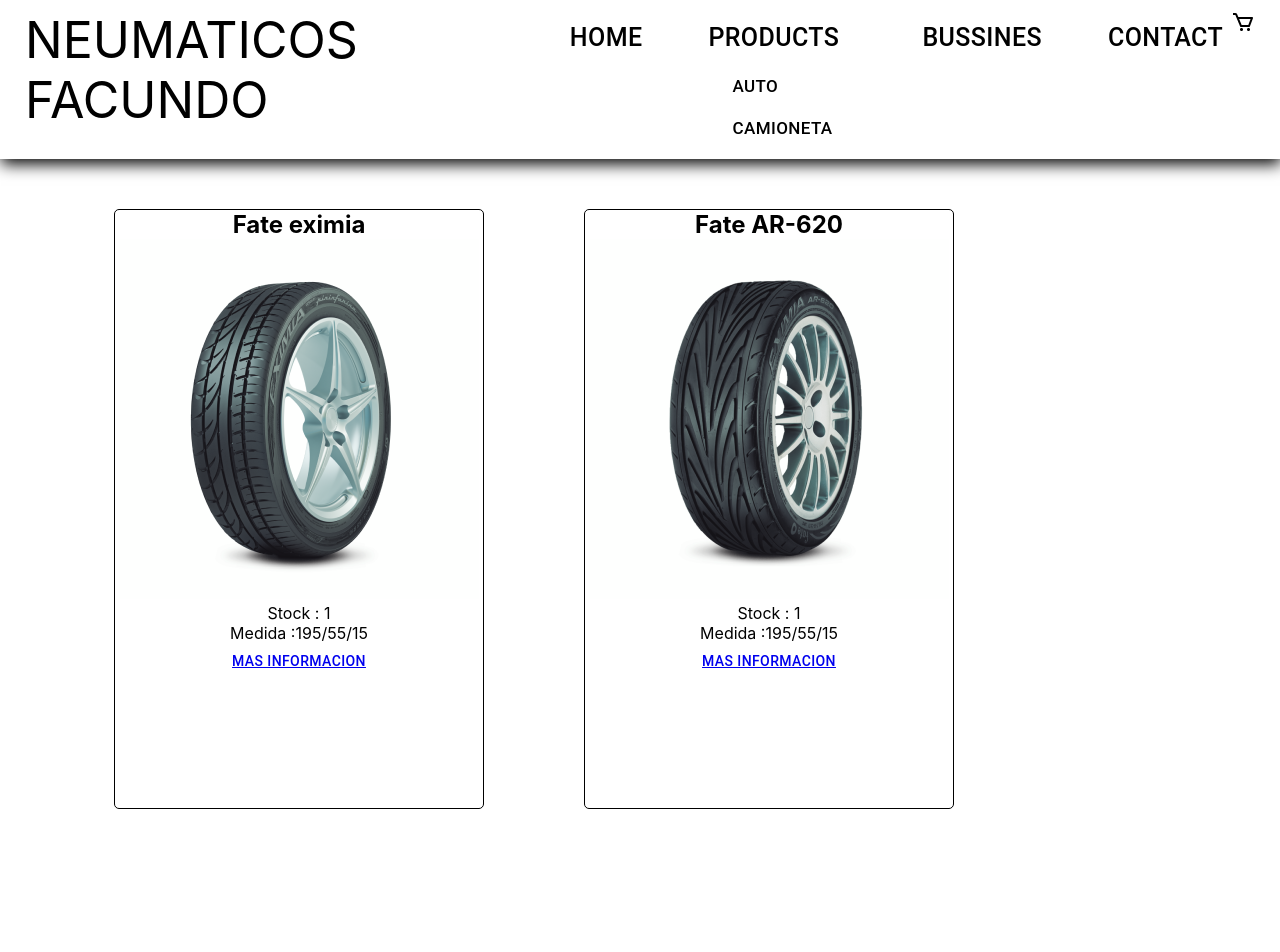
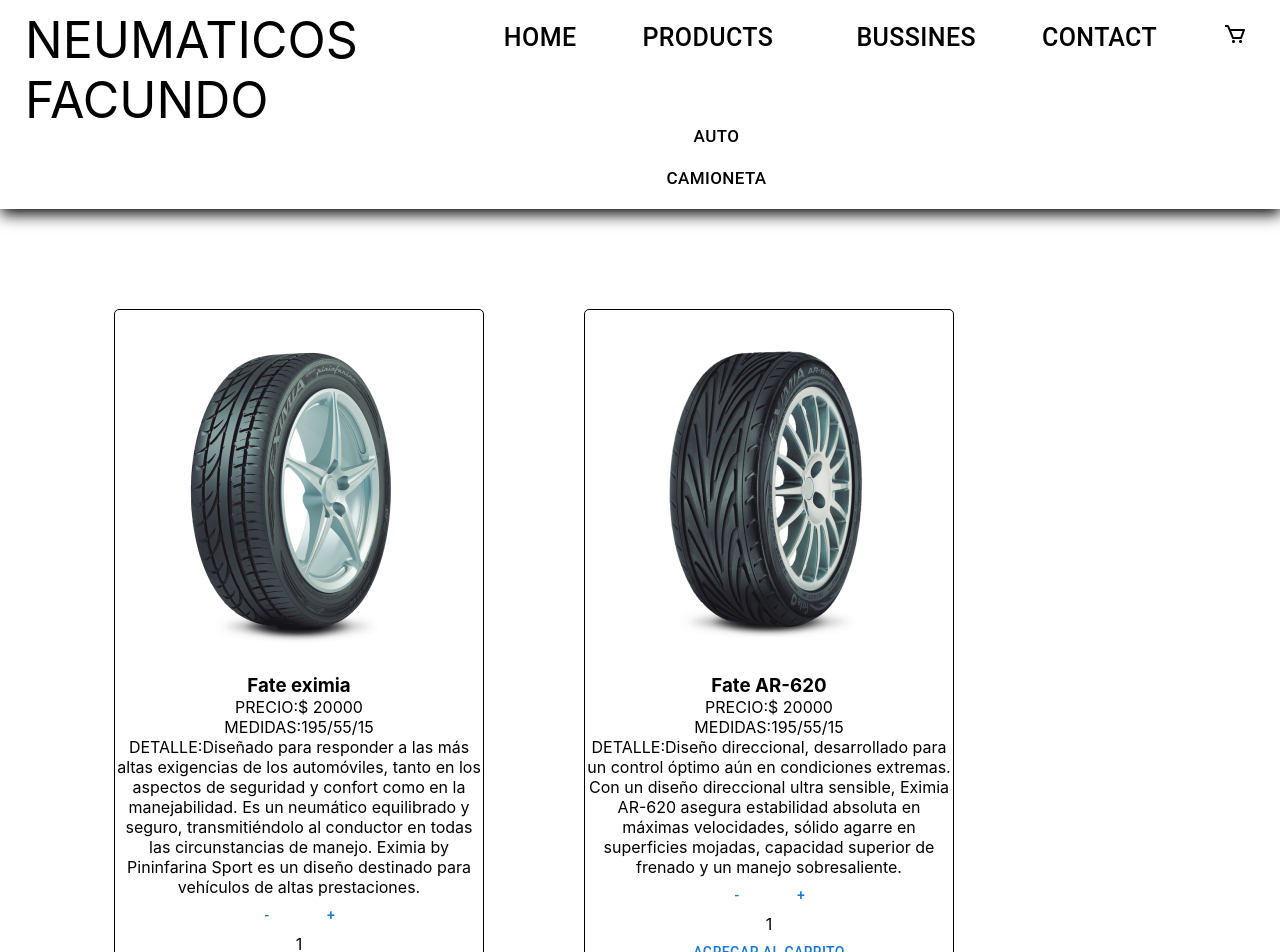
Before and after one commit to Agustin508/ProyectoReact-IvanGonzalez, a React (Create React App) app in the folder ecommerce-react/: page / in a window 1280 px wide. Shown: the top 952 px of the page. Before the commit the page ends 859 px from the top, so only its background shows below. Built offline with nearby package versions, Linux system fonts and the light colour scheme; the HTML template or start-up script is replaced by a standard one.

Commit message:
Tarea 8 realizada

```diff
--- a/ecommerce-react/src/App.js
+++ b/ecommerce-react/src/App.js
@@ -6,6 +6,7 @@
 import ContactPage from './pages/Contact'
 import ProductsPage from './pages/Products';
 import DetailPage from './pages/Detail';
+import CartWidgetPage from './pages/CartWidgetPage';
 
 function App() {
   return (
@@ -18,6 +19,7 @@
         <Route path='/Contacto' element={<ContactPage/>}/>
         <Route path='/Products' element={<ProductsPage/>}/>
         <Route path='/Detail/:id' element={<DetailPage/>}/>
+        <Route path='/Cart' element={<CartWidgetPage/>}/>
 
       </Routes>
       </BrowserRouter>
--- a/ecommerce-react/src/components/ItemCount/ItemCount.js
+++ b/ecommerce-react/src/components/ItemCount/ItemCount.js
@@ -1,7 +1,7 @@
-import React, {useState} from 'react';
+import React, {useState, useEffect} from 'react';
 import { Button } from '@mui/material';
 
-const ItemCount = ({stock}) => {
+const ItemCount = ({stock, onAdd}) => {
     const [count, setCount] = useState(1)
 
     const removeStock = () => {
@@ -10,18 +10,19 @@
         }
       }
 
-    const onAdd = () => {
+    const aumentarStock = () => {
         if(count < stock) {
             setCount(count + 1)
     }
+}
 
-}
+
 return(
     <>
     <Button onClick={removeStock}>-</Button>
-    <Button onClick={onAdd}>+</Button>
+    <Button onClick={aumentarStock}>+</Button>
     <p>{count}</p>
-    <Button>Agregar al carrito</Button>
+    <Button onClick={ () => onAdd(count)}>Agregar al carrito</Button>
 
     </>
 )
--- a/ecommerce-react/src/components/ItemDetails/ItemDetails.js
+++ b/ecommerce-react/src/components/ItemDetails/ItemDetails.js
@@ -1,9 +1,16 @@
-import {useEffect, useState} from 'react';
-import Button from '@mui/material/Button';
+import {useState} from 'react';
 import './ItemDetails.css'
-
+import ItemCount from '../ItemCount/ItemCount';
+import { Link } from 'react-router-dom';
 
 const ItemDetails = ({data}) => {
+
+    const[quantity, setQuantity] = useState(false)
+
+    const onAdd = (count) => {
+        alert(`Agregaste ${data.name},cantidad: ${count}`)
+        setQuantity(true);
+    }
 
     return(
         <div>
@@ -16,7 +23,7 @@
             <p>PRECIO:$ {data.price}</p>
             <p>MEDIDAS:{data.measure}</p>
             <p>DETALLE:{data.description}</p>
-            <Button>COMPRAR</Button>
+            {quantity ? <Link to='/cart'>Cart</Link> : <ItemCount stock ={5} onAdd={onAdd}/>}
         </div>
         </div>
         </div>
--- a/ecommerce-react/src/components/ItemListContainer/ItemListContainer.css
+++ b/ecommerce-react/src/components/ItemListContainer/ItemListContainer.css
@@ -3,7 +3,7 @@
     border: 1px solid black;
     border-radius: 5px;
     width: 370px;
-    height: 600px;
+    height: 800px;
     text-align: center;
     margin: 50px;
 }
--- a/ecommerce-react/src/components/ItemListContainer/ItemListContainer.js
+++ b/ecommerce-react/src/components/ItemListContainer/ItemListContainer.js
@@ -2,7 +2,7 @@
 import '../ItemListContainer/ItemListContainer.css'
 import { Button } from '@mui/material';
 import { Link } from 'react-router-dom';
-
+import ItemDetails from '../ItemDetails/ItemDetails';
 
 export default function ItemListContainer({ data }) {
     const { name , measure, image, id} = data
@@ -12,10 +12,8 @@
 
   return (
     <div className="cards">
-        <h2>{name}</h2>
-        <img src={`./${image}`} alt={image}></img>
-        <p>Stock : {count}</p>
-        <p>Medida :{measure}</p>
+        <ItemDetails data={data}/>
+
         <Button>
         <Link to={`/Detail/${id}`}>Mas Informacion</Link>
         </Button>
--- a/ecommerce-react/src/components/NavBar/NavBar.js
+++ b/ecommerce-react/src/components/NavBar/NavBar.js
@@ -30,7 +30,10 @@
       <li><Button>
          <Link to={'/Contacto'} className='ButtonNavBar'>Contact</Link>
          </Button></li>
-       <CartWidget/>
+      <li>
+      <Button><Link to={'/CartWidget'}  className='ButtonNavBar'><CartWidget/></Link></Button>
+
+      </li>
     </ul>
     </header>
 
--- /dev/null
+++ b/ecommerce-react/src/pages/CartWidgetPage.js
@@ -0,0 +1,11 @@
+import CartWidget from "../components/CartWidget/CartWidget"
+
+const CartWidgetPage = () => {
+    return(
+        <div>
+            <CartWidget/>
+        </div>
+    )
+}
+
+export default CartWidgetPage
--- a/ecommerce-react/src/pages/Home.js
+++ b/ecommerce-react/src/pages/Home.js
@@ -1,5 +1,6 @@
 import { Container } from "@mui/material"
 import Cards from '../components/Cards/Cards'
+import ItemCount from "../components/ItemCount/ItemCount"
 
 const HomePage = () => {
     return(
```
Lines whose indentation alone changed are shown as unchanged.
